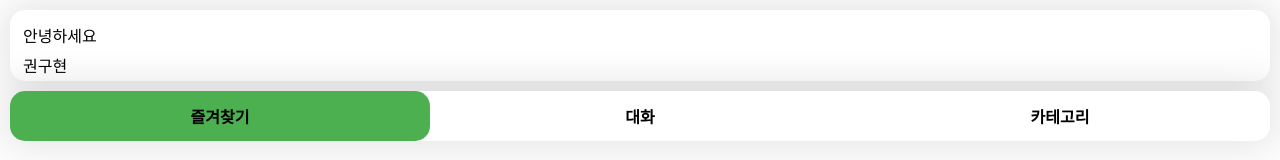
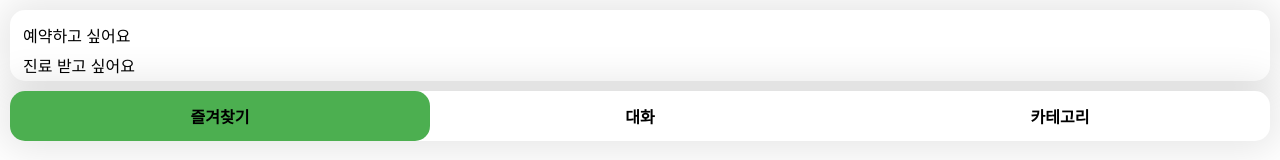
Before and after one commit to Konkuk-Oppa/AAC-WebSite, a Next.js app in the folder smart-aac/: page / in a window 1280 px wide. Shown: the top 160 px of the page. Built offline with nearby package versions, Linux system fonts and the light colour scheme.

Commit message:
완성 | 프론트 완성

```diff
--- a/smart-aac/src/app/body.js
+++ b/smart-aac/src/app/body.js
@@ -110,7 +110,7 @@ function Conversation({conversation, onTextClick, onAdd, categories, orderType})
     } else if (orderType === "abc") {
       setCurrentList([...list].sort((a, b) => a.text.localeCompare(b.text)) || []);
     } else {
-      setCurrentList([...list].sort((a, b) => b.lastUsed - a.lastUsed) || []);
+      setCurrentList([...list].sort((a, b) => b.lastUseDate - a.lastUseDate) || []);
     }
   }
 
--- a/smart-aac/src/app/component.js
+++ b/smart-aac/src/app/component.js
@@ -180,8 +180,6 @@ function TextCardModal({isOpen, onClose, item, onEdit, onDelete, onBookmark, cur
   };
 
   const isBookmarked = getCurrentBookmarkState();
-
-
 
   return (
     <div className={styles.modalOverlay} onClick={onClose}>
--- a/smart-aac/src/app/controller.js
+++ b/smart-aac/src/app/controller.js
@@ -202,3 +202,9 @@ export async function deleteCategory(cat, cat0Name = "", cat1Name = "") {
     return { success: false, error: error.message };
   }
 }
+
+/* CONVERSATION */
+export async function addConversation(text) {
+  return { success: true };
+
+}
--- a/smart-aac/src/app/page.js
+++ b/smart-aac/src/app/page.js
@@ -1,8 +1,8 @@
 'use client'
 import styles from "./page.module.css";
-import { useState, useEffect, useRef, useCallback } from "react";
+import { useState, useEffect, useRef, useCallback, useMemo } from "react";
 import Body from "./body";
-import { addText, getRecommendCategory, getRecommends, updateBookmark, editText, deleteText, editCategory, deleteCategory, getTTS } from "./controller";
+import { addText, getRecommendCategory, getRecommends, updateBookmark, editText, deleteText, editCategory, deleteCategory, getTTS, addConversation } from "./controller";
 import { TextCard } from "./component";
 
 // 화면 상단 두개 보여주는 기록
@@ -10,8 +10,8 @@ function History({history, onClick}) {
   return (
     <div className={styles.history} onClick={onClick}>
       {history.length == 0 && "기록"}
-      {history.slice(-2).map((text, index) => {
-        return <div key={index}>{text}</div>
+      {history.slice(-2).map((item, index) => {
+        return <div key={index}>{item.text}</div>
       })}
     </div>
   )
@@ -22,7 +22,9 @@ function HistoryModal({
   onClose,
   history,
   onTextClick,
-
+  onEdit,
+  onDelete,
+  onBookmark
 }) {
   if (!isOpen) return null;
 
@@ -37,15 +39,16 @@ function HistoryModal({
           {history.length === 0 ? (
             <p>기록이 없습니다.</p>
           ) : (
-            history.map((text, index) => (
+            history.map((item, index) => (
               <TextCard
                 key={index}
-                item={{ text }}
+                item={item}
                 isNotEnd={history.length != index + 1}
                 onTextClick={onTextClick}
                 onEdit={onEdit}
                 onDelete={onDelete}
                 onBookmark={onBookmark}
+                currentPath={[]}
               />
             ))
           )}
@@ -121,17 +124,29 @@ function InputSection({
   setConversation,
   conversation
 }) {
-  const handleSpeakClick = (e) => {
+  const handleSpeakClick = async (e) => {
     e.stopPropagation();
 
     const prevConversation = [...conversation];
     setConversation(prev => {
+
       if (prev.some(item => item.text === input)) {
-        return prev.map(item => item.text === input ? { ...item, lastUsed: new Date() } : item);
+        return prev.map(item => item.text === input ? { ...item, lastUseDate: new Date() } : item);
       }
-      return [...prev, { text: input, lastUsed: new Date() }];
+      return [...prev, { text: input, lastUseDate: new Date() }];
     });
 
+    try {
+      const res = await addConversation(input);
+
+      if (!res.success) {
+        showError("대화 추가에 실패했습니다.");
+        setConversation(prevConversation);
+      }
+    } catch (error) {
+      showError("서버 연결에 실패했습니다.");
+      setConversation(prevConversation);
+    }
 
     // getTTS({text: input});
     // TODO 더 자연스러운 TTS 구현하기
@@ -650,6 +665,7 @@ export default function Home() {
   const [recommends, setRecommends] = useState([]);
   const [toast, setToast] = useState({ isVisible: false, message: "", type: "error" }); // 토스트 팝업 상태
   const [orderType, setOrderType] = useState("default");          // 정렬 기능
+
   const debounceTimeoutRef = useRef(null);          // 너무 낮은 recommend 불러오기 방지용
   const addingRef = useRef(false);                  // 추가 중 여부 체크용
   const openHistoryModal = () => setIsHistoryModalOpen(true);
@@ -657,6 +673,141 @@ export default function Home() {
   const selectMenu = (menuName) => setMenu(menuName);
   const openAddModal = () => setIsAddModalOpen(true);
   const closeAddModal = () => setIsAddModalOpen(false);
+
+  const [categories, setCategories] = useState([
+    {
+      id: 1000,
+      name: "인사",
+      subcategories: [
+        {
+          id: 1100,
+          name: "안녕",
+          subcategories: [ // [Dto, Dto, commonWordUser[]]
+            { id: 1110, name: "안녕하세요", list: [{id: 13, text:"안녕하세요", bookmark:false, usageCount:1, lastUseDate: new Date(2025, 7, 15)}, {id: 14, text: "반갑습니다", bookmark:true, usageCount:2, lastUseDate: new Date(2025, 7, 18)}] },
+            { id: 1120, name: "안녕히 가세요", list: [{id: 15, text:"안녕히 가세요", bookmark:false, usageCount:1, lastUseDate: new Date(2025, 7, 19)}, {id: 16, text: "다음에 봐요", bookmark:true, usageCount:2, lastUseDate: new Date(2025, 7, 20)}] },
+          ],
+          list:[{id: 17, text:"안녕", bookmark:false, usageCount:0, lastUseDate: null}, {id: 18, text:"하이", bookmark:true, usageCount:2, lastUseDate: new Date(2025, 7, 22)}, {id: 19, text:"헬로우", bookmark:false, usageCount:1, lastUseDate: new Date(2025, 7, 23)}]
+        },
+        {
+          id: 1001,
+          name: "감사",
+          subcategories: [
+            { id: 1200, name: "고맙습니다", list: [{id: 20, text:"고맙습니다", bookmark:false, usageCount:1, lastUseDate: new Date(2025, 7, 24)}, {id: 21, text: "감사해요", bookmark:true, usageCount:2, lastUseDate: new Date(2025, 7, 25)}] },
+            { id: 1220, name: "죄송합니다", list: [{id: 22, text:"죄송합니다", bookmark:false, usageCount:1, lastUseDate: new Date(2025, 7, 26)}, {id: 23, text: "미안해요", bookmark:true, usageCount:2, lastUseDate: new Date(2025, 7, 27)}] },
+          ],
+          list: [{id: 24, text:"빠른 감사", bookmark:false, usageCount:1, lastUseDate: new Date(2025, 7, 28)}, {id: 25, text:"정말 감사합니다", bookmark:true, usageCount:2, lastUseDate: new Date(2025, 7, 29)}]
+        },
+      ],
+      list: [{id: 26, text:"빠른 인사", bookmark:false, usageCount:1, lastUseDate: new Date()}, {id: 27, text:"안녕", bookmark:true, usageCount:2, lastUseDate: new Date()}]
+    },
+    {
+      id:200,
+      name: "음식",
+      subcategories: [
+        {
+          id: 210,
+          name: "한식",
+          subcategories: [
+            { id: 2000, name: "밥류", list: [{id: 2200, text:"밥 주세요", bookmark:false, usageCount:1, lastUseDate: new Date()}, {id: 2201, text:"비빔밥 주세요", bookmark:true, usageCount:2, lastUseDate: new Date()}] },
+            { id: 2001, name: "국물", list: [{id: 2220, text:"김치찌개 주세요", bookmark:false, usageCount:1, lastUseDate: new Date()}, {id: 2221, text:"된장찌개 주세요", bookmark:true, usageCount:2, lastUseDate: new Date()}] }
+          ]
+        },
+        {
+          id: 220,
+          name: "양식",
+          subcategories: [
+            { id: 2200, name: "파스타", list: [{id: 2200, text:"스파게티 주세요", bookmark:false, usageCount:1, lastUseDate: new Date()}, {id: 2201, text:"카르보나라 주세요", bookmark:true, usageCount:2, lastUseDate: new Date()}] },
+            { id: 2300, name: "피자", list: [{id: 2300, text:"피자 주세요", bookmark:false, usageCount:1, lastUseDate: new Date()}, {id: 2301, text:"치즈피자 주세요", bookmark:true, usageCount:2, lastUseDate: new Date()}] }
+          ]
+        }
+      ],
+      list: [{id: 2400, text:"음식 주문", bookmark:false, usageCount:1, lastUseDate: new Date()}, {id: 2401, text:"메뉴 추천해주세요", bookmark:true, usageCount:2, lastUseDate: new Date()}]
+    },
+    {
+      id: 3000,
+      name: "일상",
+      subcategories: [
+        {
+          id: 3100,
+          name: "병원",
+          subcategories: [
+            { id: 3110, name: "증상", list: [{id:3111, text:"아파요", bookmark:false, usageCount:1, lastUseDate: new Date()}, {id:3112, text:"열이 나요", bookmark:true, usageCount:2, lastUseDate: new Date()}, {id:3113, text:"머리가 아파요", bookmark:false, usageCount:1, lastUseDate: new Date()}] },
+            { id: 3120, name: "예약", list: [{id:3121, text:"예약하고 싶어요", bookmark:false, usageCount:1, lastUseDate: new Date()}, {id:3122, text:"진료 받고 싶어요", bookmark:true, usageCount:2, lastUseDate: new Date()}] },
+          ],
+          list: [{id: 3130, text:"괜찮아요", bookmark:false, usageCount:1, lastUseDate: new Date()}, {id: 3131, text:"별일 아니에요", bookmark:true, usageCount:2, lastUseDate: new Date()}]
+        }
+      ]
+    }
+  ]);
+
+  const history = useMemo(() => {
+    const allItems = [];
+    console.log(categories);
+
+    categories.forEach(cat0 => {
+      console.log(cat0);
+      // cat0 list 처리
+      if (cat0.list) {
+        cat0.list.forEach(item => {
+          if (item.usageCount > 0) {
+            allItems.push({
+              text: item.text,
+              usageCount: item.usageCount,
+              lastUseDate: item.lastUseDate,
+              category0: cat0.name,
+              category1: "",
+              category2: "",
+              bookmark: item.bookmark
+            });
+          }
+        });
+      }
+      // cat1들 처리
+      cat0.subcategories.forEach(cat1 => {
+        if (cat1.list) {
+          cat1.list.forEach(item => {
+            if (item.usageCount > 0) {
+              allItems.push({
+                text: item.text,
+                usageCount: item.usageCount,
+                lastUseDate: item.lastUseDate,
+                category0: cat0.name,
+                category1: cat1.name,
+                category2: "",
+                bookmark: item.bookmark
+              });
+            }
+          });
+        }
+
+        // cat2들 처리
+        cat1.subcategories?.forEach(cat2 => {
+          if (cat2.list) {
+            cat2.list.forEach(item => {
+              if (item.usageCount > 0) {
+                allItems.push({
+                  text: item.text,
+                  usageCount: item.usageCount,
+                  lastUseDate: item.lastUseDate,
+                  category0: cat0.name,
+                  category1: cat1.name,
+                  category2: cat2.name,
+                  bookmark: item.bookmark
+                });
+              }
+            });
+          }
+        });
+      });
+    });
+
+    // lastUseDate 기준 내림차순 정렬
+    return allItems.sort((a, b) => {
+      const dateA = a.lastUseDate instanceof Date ? a.lastUseDate : new Date(a.lastUseDate || 0);
+      const dateB = b.lastUseDate instanceof Date ? b.lastUseDate : new Date(b.lastUseDate || 0);
+      return dateB.getTime() - dateA.getTime();
+    });
+  }, [categories]);
 
   const controlServer = async (prev, serverFunc, successText, errorText) => {
     try {
@@ -674,6 +825,7 @@ export default function Home() {
     } catch (error) {
       setCategories(prev);
       localStorage.setItem("categories", JSON.stringify(prev));
+      showError("서버 연결에 실패했습니다.");
       return false;
     }
   }
@@ -878,7 +1030,7 @@ export default function Home() {
               ...cat0,
               list: cat0.list ? cat0.list.map(textItem =>
                 textItem.text === text
-                  ? { ...textItem, text: newText }
+                  ? { ...textItem, text: newText, usageCount: 0, lastUseDate: new Date() }
                   : textItem
               ) : []
             };
@@ -893,7 +1045,7 @@ export default function Home() {
                       ...cat1,
                       list: cat1.list ? cat1.list.map(textItem =>
                         textItem.text === text
-                          ? { ...textItem, text: newText }
+                          ? { ...textItem, text: newText, usageCount: 0, lastUseDate: new Date() }
                           : textItem
                       ) : []
                     };
@@ -907,7 +1059,7 @@ export default function Home() {
                             ...cat2,
                             list: cat2.list ? cat2.list.map(textItem =>
                               textItem.text === text
-                                ? { ...textItem, text: newText }
+                                ? { ...textItem, text: newText, usageCount: 0, lastUseDate: new Date() }
                                 : textItem
                             ) : []
                           };
@@ -940,48 +1092,68 @@ export default function Home() {
   // (완성) TextCard 삭제 핸들러
   const handleTextDelete = async (text, cat0Name, cat1Name = "", cat2Name = "") => {
     const prevCategories = [...categories];
+    const level = cat2Name === "" ? cat1Name === "" ? 0 : 1 : 2;
 
     setCategories(prev => {
-      const updatedCategories = prev.map(cat0 => {
+      let updatedCategories;
+      if (level === 0) {
+        // category0의 list에서 직접 처리
+        updatedCategories = prev.map(cat0 => {
           if (cat0.name === cat0Name) {
-          if (cat1Name === "") {
-            // category1이 ""면 category0의 리스트
             return {
               ...cat0,
               list: cat0.list.filter(textItem => textItem.text !== text)
             };
           }
-        } else {
+          return cat0;
+        });
+      } else if (level === 1) {
+        // category1의 list에서 처리
+        updatedCategories = prev.map(cat0 => {
+          if (cat0.name === cat0Name) {
             return {
               ...cat0,
               subcategories: cat0.subcategories.map(cat1 => {
                 if (cat1.name === cat1Name) {
-                if (cat2Name === "") {
-                  // category2가 ""면 cat1 안의 리스트
                   return {
                     ...cat1,
-                    list: cat1.list.filter(textItem => textItem.text !== item.text)
+                    list: cat1.list.filter(textItem => textItem.text !== text)
                   };
-                } else {
+                }
+                return cat1;
+              })
+            };
+          }
+          return cat0;
+        });
+      } else if (level === 2) {
+        // category2의 list에서 처리
+        updatedCategories = prev.map(cat0 => {
+          if (cat0.name === cat0Name) {
+            return {
+              ...cat0,
+              subcategories: cat0.subcategories.map(cat1 => {
+                if (cat1.name === cat1Name) {
                   return {
                     ...cat1,
                     subcategories: cat1.subcategories.map(cat2 => {
                       if (cat2.name === cat2Name) {
                         return {
                           ...cat2,
-                          list: cat2.list.filter(textItem => textItem.text !== item.text)
+                          list: cat2.list.filter(textItem => textItem.text !== text)
                         };
                       }
                       return cat2;
                     })
                   };
                 }
-              }
                 return cat1;
               })
             };
           }
+          return cat0;
         });
+      }
 
       localStorage.setItem("categories", JSON.stringify(updatedCategories));
       return updatedCategories;
@@ -1212,77 +1384,12 @@ export default function Home() {
   }, []);
 
   /* 목업 데이터 */
-  const [history, setHistory] = useState([
-    "안녕하세요", "권구현",
-    "안녕하세요", "권구현",
-    "안녕하세요", "권구현",
-    "안녕하세요", "권구현",
-    "안녕하세요", "권구현",
-  ]);
-
-  const [categories, setCategories] = useState([
-    {
-      name: "인사",
-      subcategories: [
-        {
-          name: "안녕",
-          subcategories: [ // [Dto, Dto, commonWordUser[]]
-            { name: "안녕하세요", list: [{text:"안녕하세요", bookmark:false, usageCount:1, }, {text: "반갑습니다", bookmark:true, usageCount:2}] },
-            { name: "안녕히 가세요", list: [{text:"안녕히 가세요", bookmark:false, usageCount:1}, {text: "다음에 봐요", bookmark:true, usageCount:2}] },
-          ],
-          list:[{text:"안녕", bookmark:false, usageCount:1}, {text:"하이", bookmark:true, usageCount:2}, {text:"헬로우", bookmark:false, usageCount:1}]
-        },
-        {
-          name: "감사",
-          subcategories: [
-            { name: "고맙습니다", list: [{text:"고맙습니다", bookmark:false, usageCount:1}, {text: "감사해요", bookmark:true, usageCount:2}] },
-            { name: "죄송합니다", list: [{text:"죄송합니다", bookmark:false, usageCount:1}, {text: "미안해요", bookmark:true, usageCount:2}] },
-          ],
-          list: [{text:"빠른 감사", bookmark:false, usageCount:1}, {text:"정말 감사합니다", bookmark:true, usageCount:2}]
-        },
-      ],
-      list: [{text:"빠른 인사", bookmark:false, usageCount:1}, {text:"안녕", bookmark:true, usageCount:2}]
-    },
-    {
-      name: "음식",
-      subcategories: [
-        {
-          name: "한식",
-          subcategories: [
-            { name: "밥류", list: [{text:"밥 주세요", bookmark:false, usageCount:1}, {text:"비빔밥 주세요", bookmark:true, usageCount:2}] },
-            { name: "국물", list: [{text:"김치찌개 주세요", bookmark:false, usageCount:1}, {text:"된장찌개 주세요", bookmark:true, usageCount:2}] }
-          ]
-        },
-        {
-          name: "양식",
-          subcategories: [
-            { name: "파스타", list: [{text:"스파게티 주세요", bookmark:false, usageCount:1}, {text:"카르보나라 주세요", bookmark:true, usageCount:2}] },
-            { name: "피자", list: [{text:"피자 주세요", bookmark:false, usageCount:1}, {text:"치즈피자 주세요", bookmark:true, usageCount:2}] }
-          ]
-        }
-      ],
-      list: [{text:"음식 주문", bookmark:false, usageCount:1}, {text:"메뉴 추천해주세요", bookmark:true, usageCount:2}]
-    },
-    {
-      name: "일상",
-      subcategories: [
-        {
-          name: "병원",
-          subcategories: [
-            { name: "증상", list: [{text:"아파요", bookmark:false, usageCount:1}, {text:"열이 나요", bookmark:true, usageCount:2}, {text:"머리가 아파요", bookmark:false, usageCount:1}] },
-            { name: "예약", list: [{text:"예약하고 싶어요", bookmark:false, usageCount:1}, {text:"진료 받고 싶어요", bookmark:true, usageCount:2}] },
-          ],
-          list: [{text:"괜찮아요", bookmark:false, usageCount:1}, {text:"별일 아니에요", bookmark:true, usageCount:2}]
-        }
-      ]
-    }
-  ]);
 
   const [conversation, setConversation] = useState([
-    { text: "input에서 수정한 텍스트", lastUsed: new Date(2025, 7, 15), usageCount: 3},
-    { text: "input에서 수정한 텍스트f", lastUsed: new Date(2025, 7, 18), usageCount: 2},
-    { text: "input에서 입력한 텍스트", lastUsed: new Date(2025, 7, 19), usageCount: 1},
-    { text: "모음", lastUsed: new Date(2025, 7, 20), usageCount: 1}
+    { text: "input에서 수정한 텍스트", lastUseDate: new Date(2025, 7, 15), usageCount: 3},
+    { text: "input에서 수정한 텍스트f", lastUseDate: new Date(2025, 7, 18), usageCount: 2},
+    { text: "input에서 입력한 텍스트", lastUseDate: new Date(2025, 7, 19), usageCount: 1},
+    { text: "모음", lastUseDate: new Date(2025, 7, 20), usageCount: 1}
   ]);
 
   return (
@@ -1320,6 +1427,10 @@ export default function Home() {
         isOpen={isHistoryModalOpen}
         onClose={closeHistoryModal}
         history={history}
+        onTextClick={handleTextClick}
+        onDelete={handleTextDelete}
+        onBookmark={handleTextBookmark}
+        onEdit={handleTextEdit}
       />
       <AddModal
         isOpen={isAddModalOpen}
--- a/smart-aac/src/app/page.module.css
+++ b/smart-aac/src/app/page.module.css
@@ -213,7 +213,6 @@
   padding: 13px;
   max-height: 60vh;
   overflow-y: auto;
-  gap:6px;
 }
 
 .historyModalItem {
```
Also changed, not shown: 1 other file (tests, documents, lock files or other folders). Lines whose indentation alone changed are shown as unchanged.
